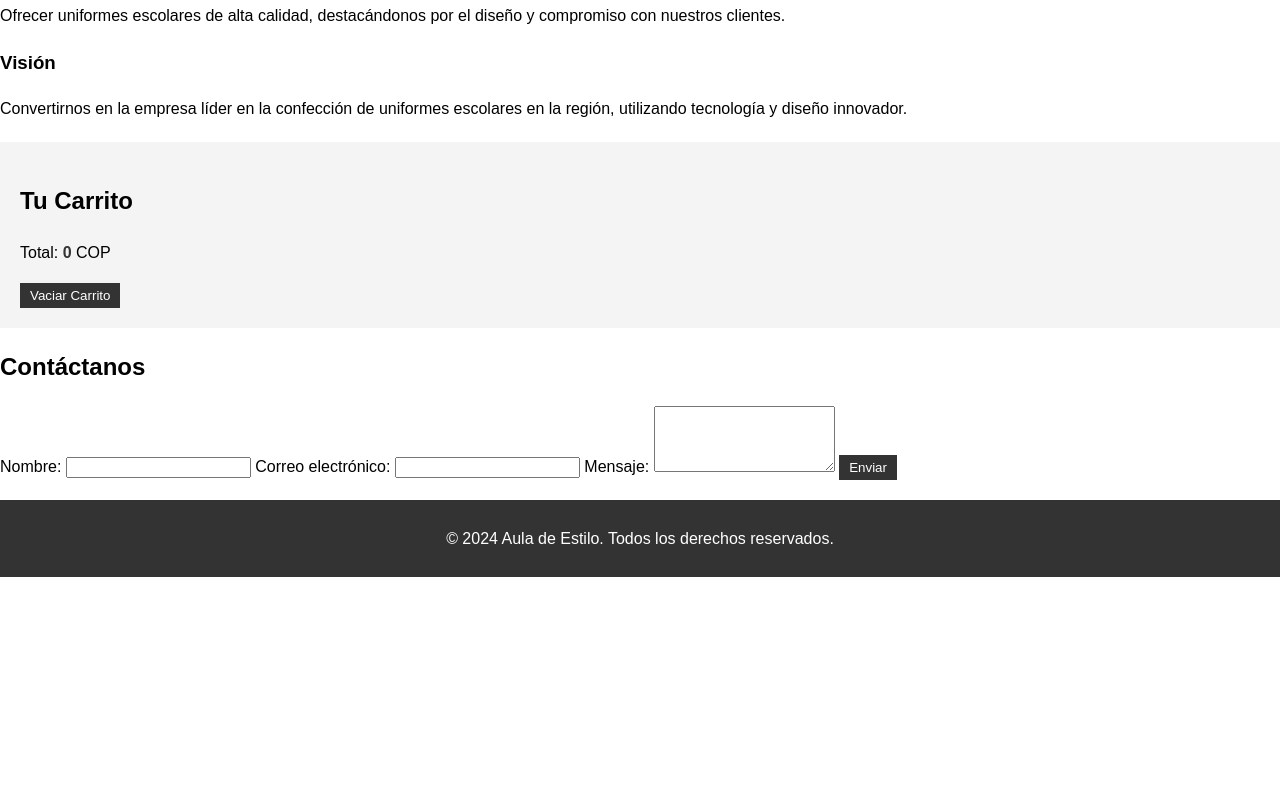
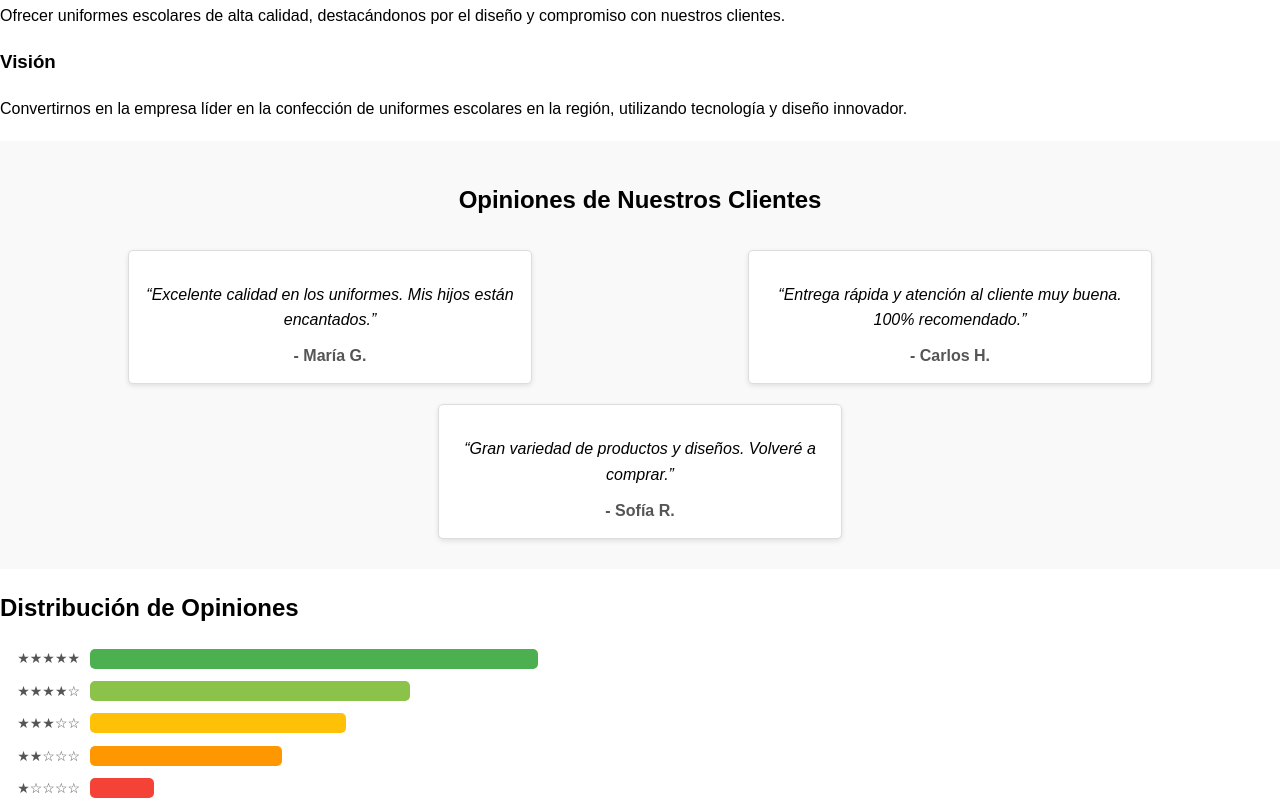
Before and after one commit to Zvukovy/PSP-Aula-de-estilo, a plain HTML site: page index.html in a window 1280 px wide. Shown: the part 788-1600 px from the top of the page. Before the commit the page ends 1365 px from the top, so only its background shows below. Drawn offline with Linux system fonts and the light colour scheme.

Commit message:
lista y diagrama

```diff
--- a/index.html
+++ b/index.html
@@ -21,8 +21,6 @@
                         <li><a href="#camibusos">Camibusos</a></li>
                         <li><a href="#sudaderas">Sudaderas</a></li>
                         <li><a href="#chaquetas">Chaquetas</a></li>
-                        <li><a href="#pantalones">Pantalones</a></li>
-                        <li><a href="#chalecos">Chalecos</a></li>
                     </ul>
                 </li>
                 <li><a href="#nosotros">Nosotros</a></li>
@@ -68,14 +66,58 @@
         <p>Convertirnos en la empresa líder en la confección de uniformes escolares en la región, utilizando tecnología y diseño innovador.</p>
     </section>
 
+    <section id="opiniones">
+        <h2>Opiniones de Nuestros Clientes</h2>
+        <div class="opiniones-diagrama">
+            <div class="opinion">
+                <p>“Excelente calidad en los uniformes. Mis hijos están encantados.”</p>
+                <span>- María G.</span>
+            </div>
+            <div class="opinion">
+                <p>“Entrega rápida y atención al cliente muy buena. 100% recomendado.”</p>
+                <span>- Carlos H.</span>
+            </div>
+            <div class="opinion">
+                <p>“Gran variedad de productos y diseños. Volveré a comprar.”</p>
+                <span>- Sofía R.</span>
+            </div>
+        </div>
+    </section>
+    <section id="opinion-estrellas">
+        <h2>Distribución de Opiniones</h2>
+        <div class="grafico-barras">
+            <div class="barra" data-rating="5">
+                <span class="etiqueta">★★★★★</span>
+                <div class="relleno" style="width: 0%;" data-valor="35"></div>
+            </div>
+            <div class="barra" data-rating="4">
+                <span class="etiqueta">★★★★☆</span>
+                <div class="relleno" style="width: 0%;" data-valor="25"></div>
+            </div>
+            <div class="barra" data-rating="3">
+                <span class="etiqueta">★★★☆☆</span>
+                <div class="relleno" style="width: 0%;" data-valor="20"></div>
+            </div>
+            <div class="barra" data-rating="2">
+                <span class="etiqueta">★★☆☆☆</span>
+                <div class="relleno" style="width: 0%;" data-valor="15"></div>
+            </div>
+            <div class="barra" data-rating="1">
+                <span class="etiqueta">★☆☆☆☆</span>
+                <div class="relleno" style="width: 0%;" data-valor="5"></div>
+            </div>
+        </div>
+    </section>
+
     <section id="carrito">
         <h2>Tu Carrito</h2>
-        <ul id="carrito-lista">
-            <!-- Los productos añadidos aparecerán aquí -->
-        </ul>
+        <ol id="carrito-lista">
+            <!-- Los productos añadidos aparecerán aquí como una lista ordenada -->
+        </ol>
         <p>Total: <span id="total">0</span> COP</p>
         <button id="vaciar-carrito">Vaciar Carrito</button>
     </section>
+
 
     <section id="contacto">
         <h2>Contáctanos</h2>
@@ -96,5 +138,7 @@
     <footer>
         <p>&copy; 2024 Aula de Estilo. Todos los derechos reservados.</p>
     </footer>
+
 </body>
+
 </html>
--- a/scripts.js
+++ b/scripts.js
@@ -26,14 +26,17 @@ document.addEventListener("DOMContentLoaded", () => {
 
         carrito.forEach((item, index) => {
             total += item.precio;
+
             const li = document.createElement("li");
             li.textContent = `${item.producto} - ${item.precio} COP`;
+
             const eliminarBtn = document.createElement("button");
             eliminarBtn.textContent = "Eliminar";
             eliminarBtn.addEventListener("click", () => {
                 carrito.splice(index, 1);
                 actualizarCarrito();
             });
+
             li.appendChild(eliminarBtn);
             carritoLista.appendChild(li);
         });
@@ -41,3 +44,13 @@ document.addEventListener("DOMContentLoaded", () => {
         totalSpan.textContent = total.toFixed(2);
     }
 });
+// scripts.js
+
+document.addEventListener("DOMContentLoaded", () => {
+    const barras = document.querySelectorAll(".grafico-barras .barra .relleno");
+
+    barras.forEach((barra) => {
+        const valor = barra.getAttribute("data-valor");
+        barra.style.width = `${valor}%`;
+    });
+});
--- a/styles.css
+++ b/styles.css
@@ -66,39 +66,68 @@ footer {
     margin-top: 20px;
 }
 
-#carrito {
-    background: #f4f4f4;
+/* Opiniones */
+#opiniones {
+    background-color: #f9f9f9;
     padding: 20px;
     margin-top: 20px;
+    text-align: center;
 }
 
-#carrito ul {
-    list-style: none;
-    padding: 0;
+.opiniones-diagrama {
+    display: flex;
+    justify-content: space-around;
+    flex-wrap: wrap;
 }
 
-#carrito ul li {
+.opinion {
+    background-color: #fff;
+    border: 1px solid #ddd;
+    padding: 15px;
+    margin: 10px;
+    border-radius: 5px;
+    width: 30%;
+    box-shadow: 0 2px 5px rgba(0, 0, 0, 0.1);
+}
+
+.opinion p {
+    font-style: italic;
+    margin-bottom: 10px;
+}
+
+.opinion span {
+    display: block;
+    font-weight: bold;
+    color: #555;
+    margin-top: 10px;
+}
+
+/* Lista ordenada del carrito */
+#carrito ol {
+    padding-left: 20px;
+    list-style-type: decimal;
+}
+
+#carrito ol li {
+    margin: 5px 0;
     display: flex;
     justify-content: space-between;
-    padding: 5px 0;
+    align-items: center;
 }
 
-#total {
-    font-weight: bold;
-    color: #333;
-}
-
-button {
-    background: #333;
+#carrito ol li button {
+    background: #d9534f;
     color: #fff;
     border: none;
-    padding: 5px 10px;
+    padding: 3px 8px;
+    border-radius: 3px;
     cursor: pointer;
 }
 
-button:hover {
-    background: #555;
+#carrito ol li button:hover {
+    background: #c9302c;
 }
+
 /* Dropdown menu */
 nav ul {
     list-style: none;
@@ -155,3 +184,50 @@ nav ul li a {
 .dropdown-menu a:hover {
     background-color: #555;
 }
+/* Gráfico de Barras */
+#grafico-barras {
+    width: 100%;
+    margin: 20px auto;
+    padding: 10px;
+}
+
+.barra {
+    display: flex;
+    align-items: center;
+    margin-bottom: 10px;
+}
+
+.barra .etiqueta {
+    width: 80px;
+    text-align: right;
+    margin-right: 10px;
+    font-size: 14px;
+    color: #555;
+}
+
+.barra .relleno {
+    height: 20px;
+    background-color: #4CAF50;
+    border-radius: 5px;
+    transition: width 0.5s ease-in-out;
+}
+
+.barra[data-rating="5"] .relleno {
+    background-color: #4CAF50; /* Verde para 5 estrellas */
+}
+
+.barra[data-rating="4"] .relleno {
+    background-color: #8BC34A; /* Verde claro para 4 estrellas */
+}
+
+.barra[data-rating="3"] .relleno {
+    background-color: #FFC107; /* Amarillo para 3 estrellas */
+}
+
+.barra[data-rating="2"] .relleno {
+    background-color: #FF9800; /* Naranja para 2 estrellas */
+}
+
+.barra[data-rating="1"] .relleno {
+    background-color: #F44336; /* Rojo para 1 estrella */
+}
```
